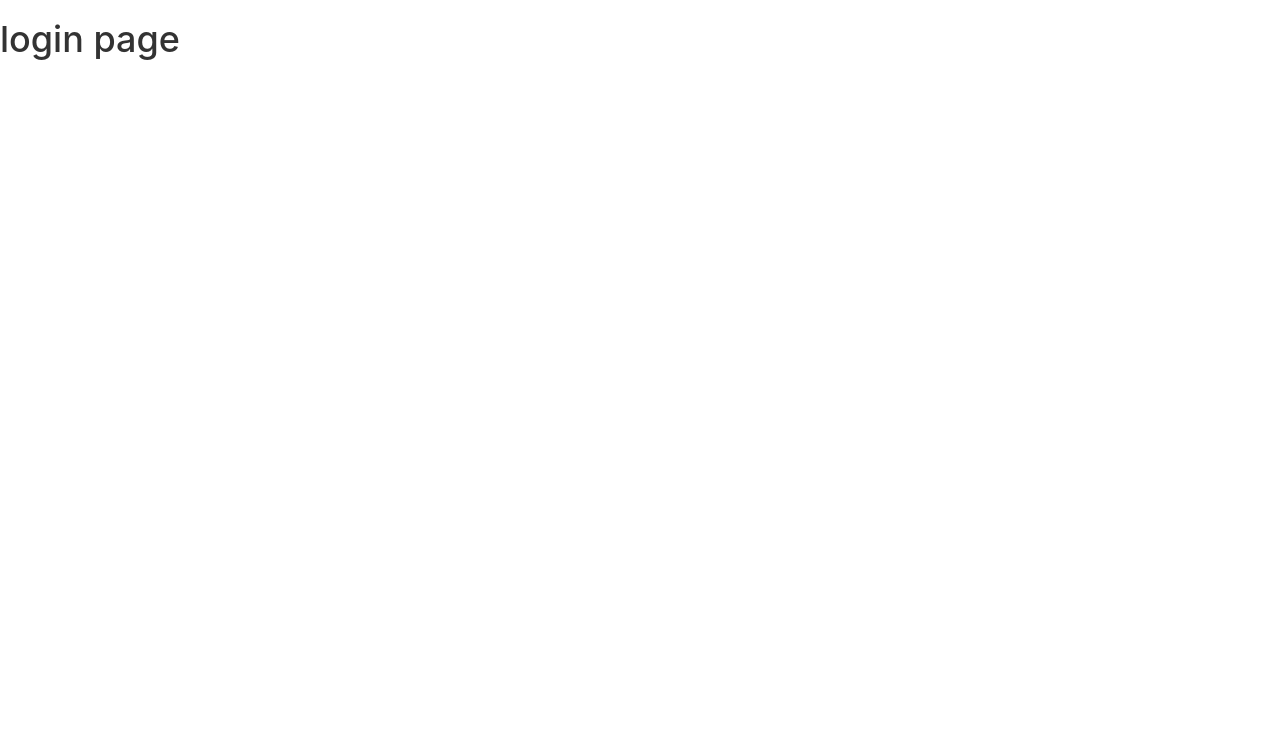
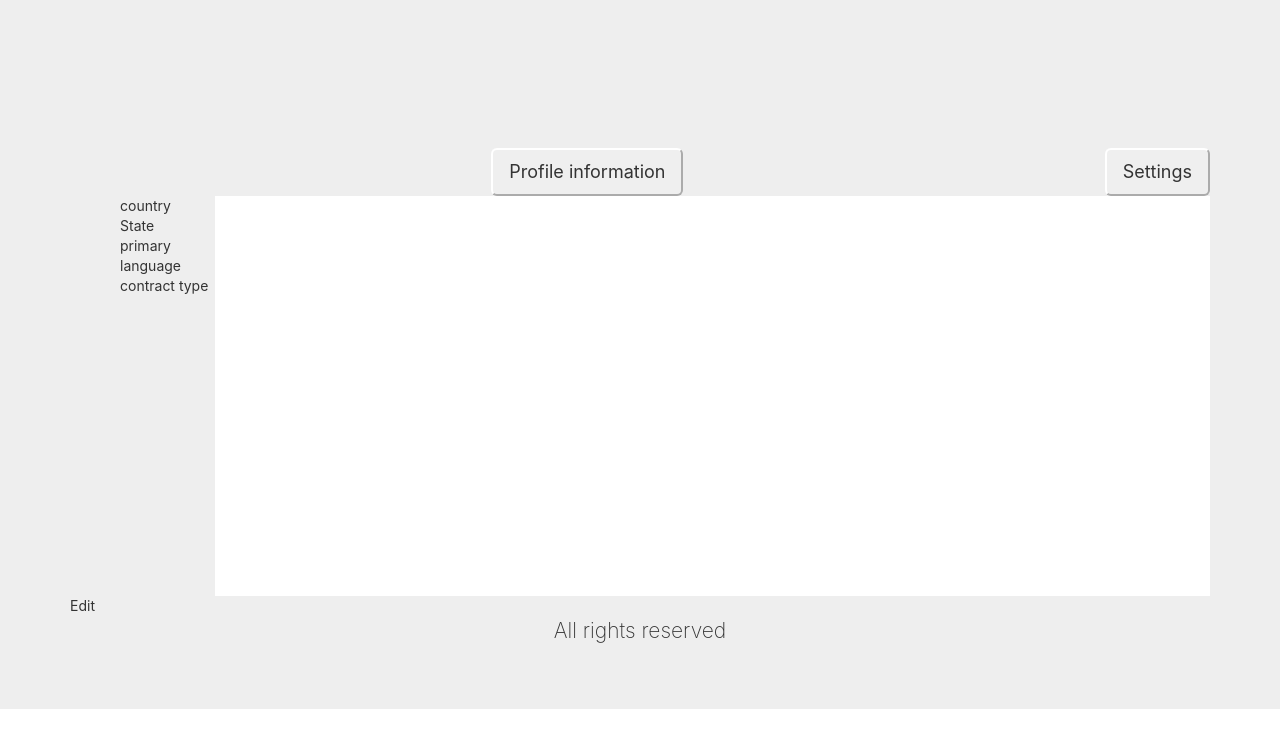
Before and after one commit to Jobwafula/riki-react, a React (Create React App) app: page /Login in a window 1280 px wide. Shown: the top 748 px of the page. Built offline with nearby package versions, Linux system fonts and the light colour scheme.

Commit message:
some changes hahaha

```diff
--- a/src/components/LatestBlog.js
+++ b/src/components/LatestBlog.js
@@ -1,4 +1,5 @@
 import React from 'react'
+import {Link} from 'react-router-dom'
 import {useState,useEffect} from 'react'
 import blog from './Blogsdata'
 
@@ -61,7 +62,7 @@ export default function LatestBlog() {
             <img src='' alt=''/>
             <h2 style={{color:"red"}}>Blog</h2>
             <p>{item.text}</p>
-            <p>Read more</p>
+            <Link to=''>Read more</Link>
         </div>
     ));
   return (
--- a/src/index.css
+++ b/src/index.css
@@ -133,3 +133,15 @@ footer{
 #footer-links>a:hover{
   color: blue;
 }
+#btnprof:hover{
+  margin:2px;
+  background-color: rgb(80, 78, 78);
+
+  color:black;
+
+  text-align: center;
+
+
+
+
+}
--- a/src/pages/Login.js
+++ b/src/pages/Login.js
@@ -1,9 +1,10 @@
 import React from 'react'
+import Profile from './Profile'
 
 export default function Login() {
   return (
     <div>
-      <h1>login page</h1>
+      <Profile />
     </div>
   )
 }
--- /dev/null
+++ b/src/pages/Profile.js
@@ -0,0 +1,82 @@
+import { hover } from '@testing-library/user-event/dist/hover'
+import React from 'react'
+
+export default function Profile() {
+
+    // function display
+    const DisplayProf =()=>{
+       const  prof = document.getElementById('displayer')
+        prof.innerHTML='profile information'
+    }
+    const DisplaySet =()=>{
+        const  set = document.getElementById('displayer')
+         set.innerHTML='settings information'
+     }
+    const styles ={
+        mainheader:{
+             display:'flex',
+             justifyContent:'space-between'
+        },
+        ulLists:{
+            display:'block'
+        },
+        profinfo:{
+                marginTop:'100px'
+        },
+        space:{
+            height:'400px',
+            width:'100%',
+            backgroundColor:'white'
+        },
+        button:{
+            borderColor:'white',
+
+
+        },
+
+    }
+
+
+  return (
+    <div className='jumbotron'>
+        <div className='container'>
+                <div style={styles.mainheader}>
+                <div>
+                    {/* <img src={process.env.PUBLIC_URL +'logo192.png'} /> */}
+                </div>
+
+                <div style={styles.profinfo}>
+                    <button onClick={DisplayProf} className='btn-lg' id='btnprof' style={styles.button}>Profile information</button>
+
+                </div>
+                <div style={styles.profinfo}>
+                    <button onClick={DisplaySet}className='btn-lg' id='btnprof' style={styles.button}>Settings</button>
+                </div>
+
+
+            </div>
+
+            <div style={{display:'flex'}}>
+                <div>
+                    <ul style={styles.ulLists}>
+                        <li>country</li>
+                        <li>State</li>
+                        <li>primary language</li>
+                        <li>contract type</li>
+                    </ul>
+                </div>
+                <div id='displayer'style={styles.space}>
+
+                </div>
+
+            </div>
+            <>Edit</>
+        </div>
+
+
+        <p className='text-center'>All rights reserved</p>
+
+
+    </div>
+  )
+}
```
